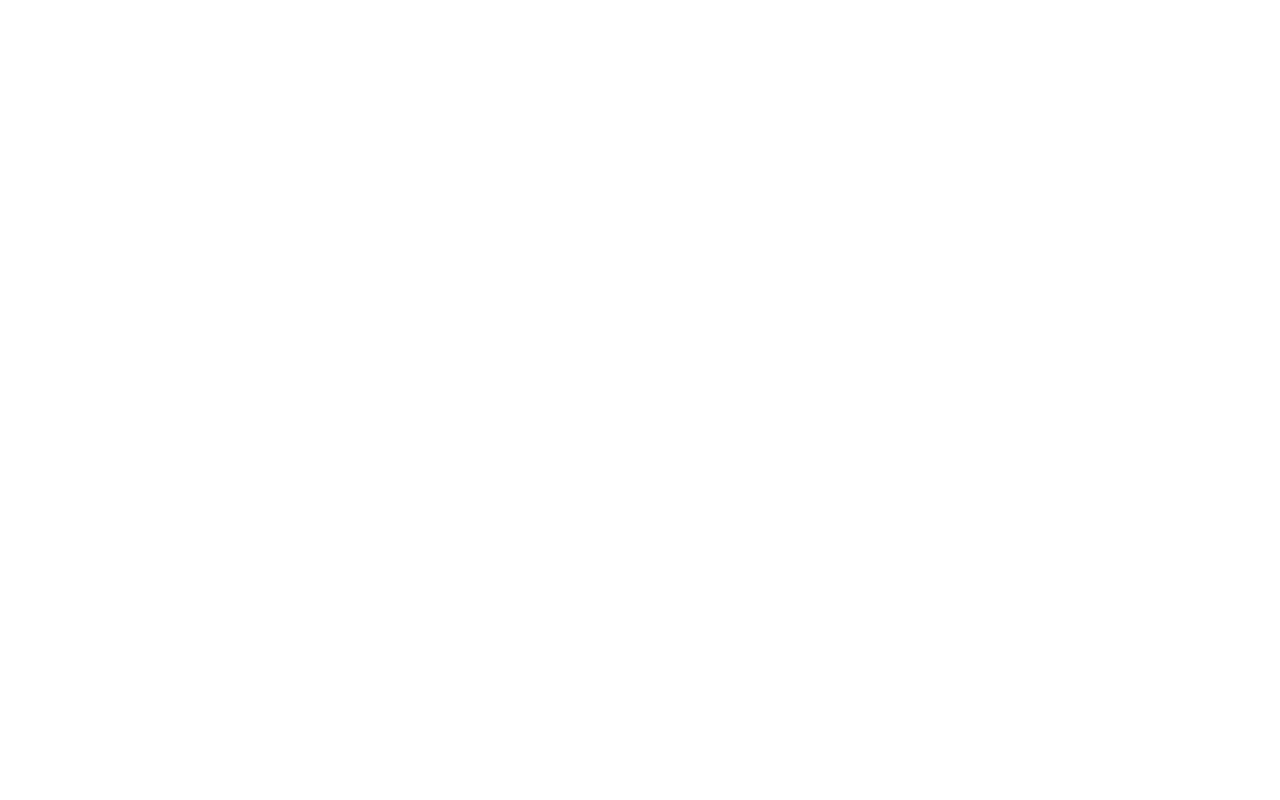
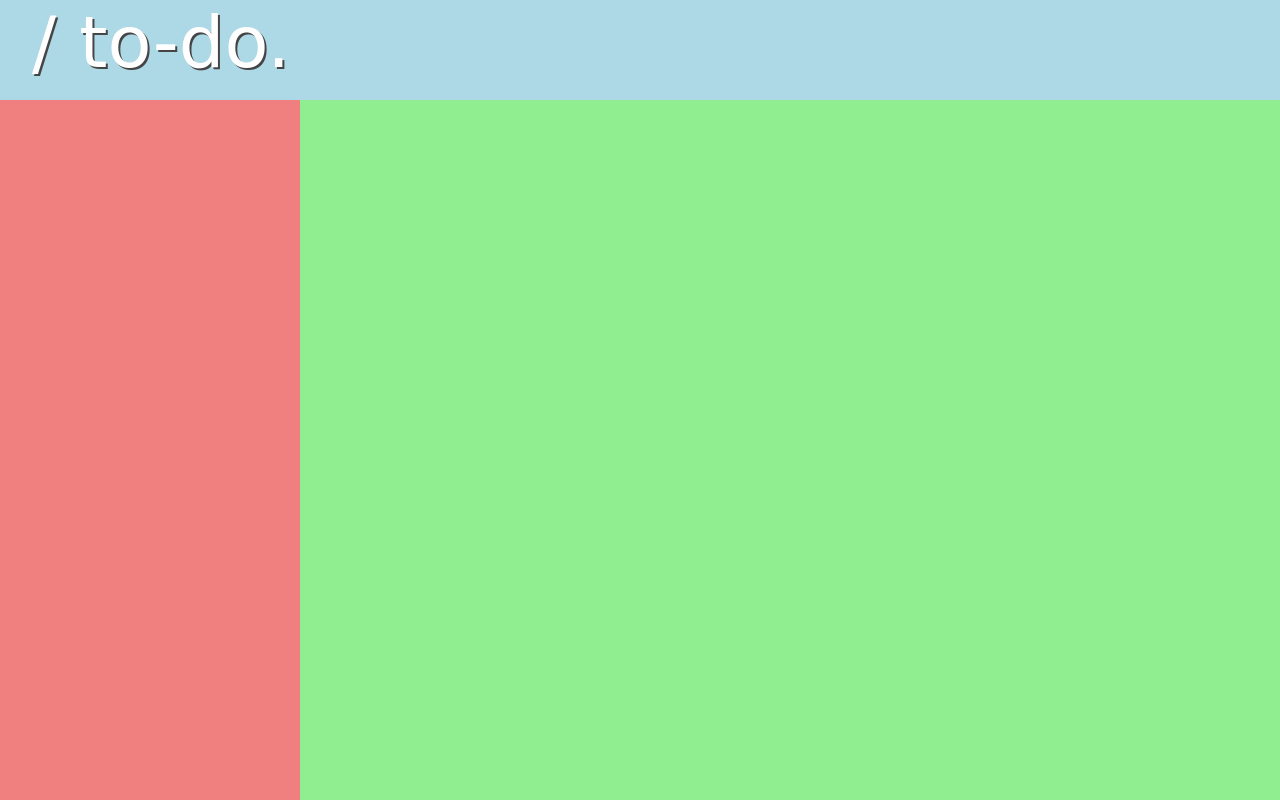
Before and after one commit to singhalex/todo, a website built with webpack: page src/index.ejs in a window 1280 px wide. Built offline with nearby package versions, Linux system fonts and the light colour scheme; a web font is replaced by a local one.

Commit message:
Basic page styling
Created three sections that will make up the page

```diff
--- a/src/index.ejs
+++ b/src/index.ejs
@@ -5,6 +5,18 @@
     <meta http-equiv="X-UA-Compatible" content="IE=edge" />
     <meta name="viewport" content="width=device-width, initial-scale=1.0" />
     <title>Document</title>
+    <link rel="preconnect" href="https://fonts.googleapis.com" />
+    <link rel="preconnect" href="https://fonts.gstatic.com" crossorigin />
+    <link
+      href="https://fonts.googleapis.com/css2?family=Dela+Gothic+One&display=swap"
+      rel="stylesheet"
+    />
   </head>
-  <body></body>
+  <body>
+    <div id="title">
+      <p>/ to-do.</p>
+    </div>
+    <div id="nav-bar"></div>
+    <div id="content-area"></div>
+  </body>
 </html>
--- a/src/index.js
+++ b/src/index.js
@@ -31,4 +31,4 @@ firstProject.addTask(firstTask);
 
 console.log(firstProject);
 console.log(firstProject.returnTaskList());
-console.log(firstTask);
+console.log(firstTask.returnPriority());
--- a/src/style.css
+++ b/src/style.css
@@ -0,0 +1,42 @@
+html {
+  box-sizing: border-box;
+  font-size: 16px;
+}
+
+* {
+  margin: 0;
+  padding: 0;
+  font-weight: normal;
+}
+
+body {
+  width: 100%;
+  height: 100vh;
+  display: grid;
+  grid-template-columns: 300px 1fr;
+  grid-template-rows: 100px 1fr;
+}
+
+#title {
+  grid-area: 1 / 1 / 2 / 3;
+  background-color: lightblue;
+}
+
+#title > p {
+  font-family: "Dela Gothic One", cursive;
+  color: white;
+  text-shadow: 2px 2px #464545;
+  font-size: 4.5rem;
+  vertical-align: top;
+  padding-left: 2rem;
+}
+
+#nav-bar {
+  grid-area: 2 / 1 / 3 / 2;
+  background-color: lightcoral;
+}
+
+#content-area {
+  grid-area: 2 / 2 / 3 / 3;
+  background-color: lightgreen;
+}
```
Also changed, not shown: dist/bundle.js, dist/index.html.
